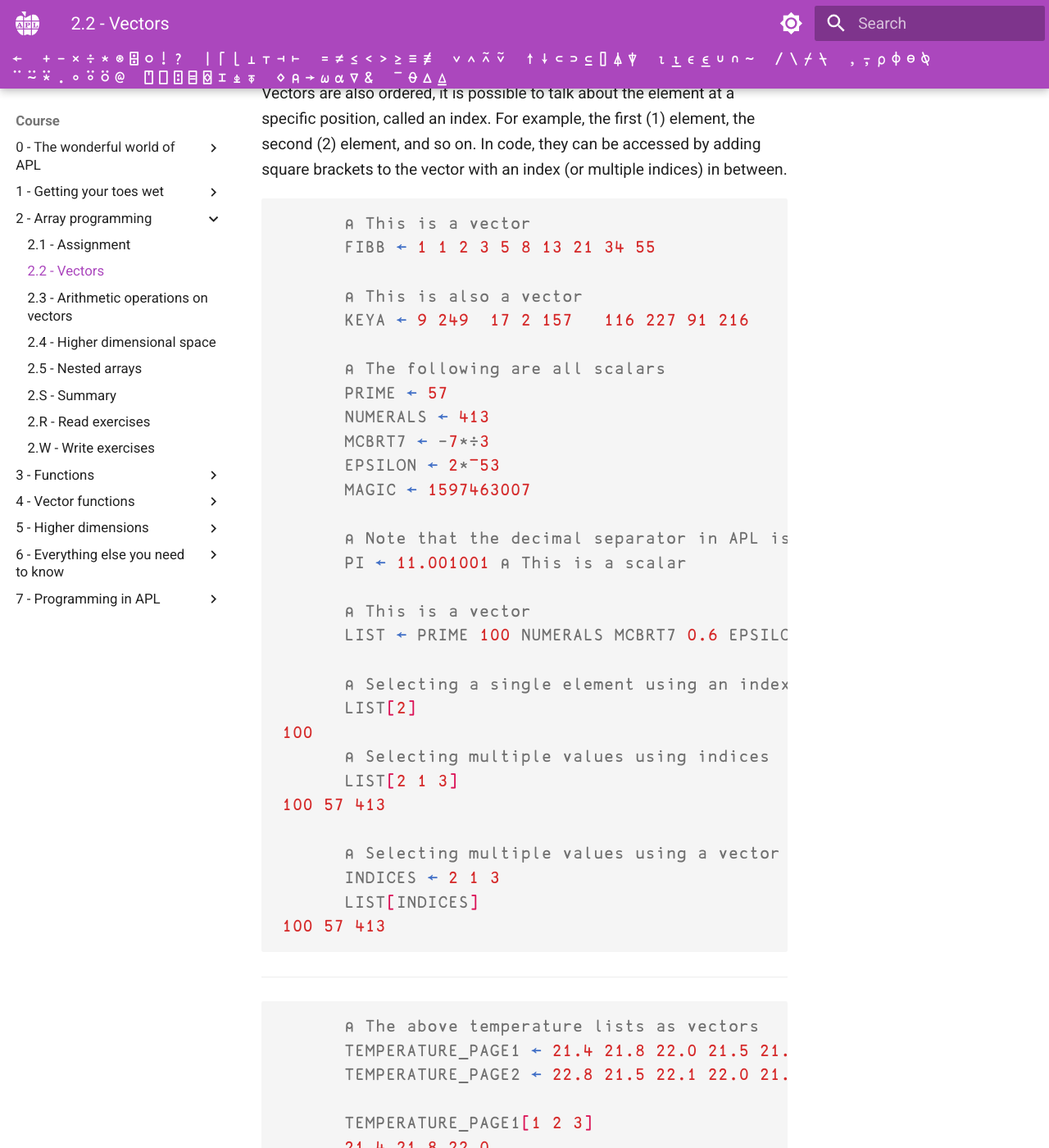
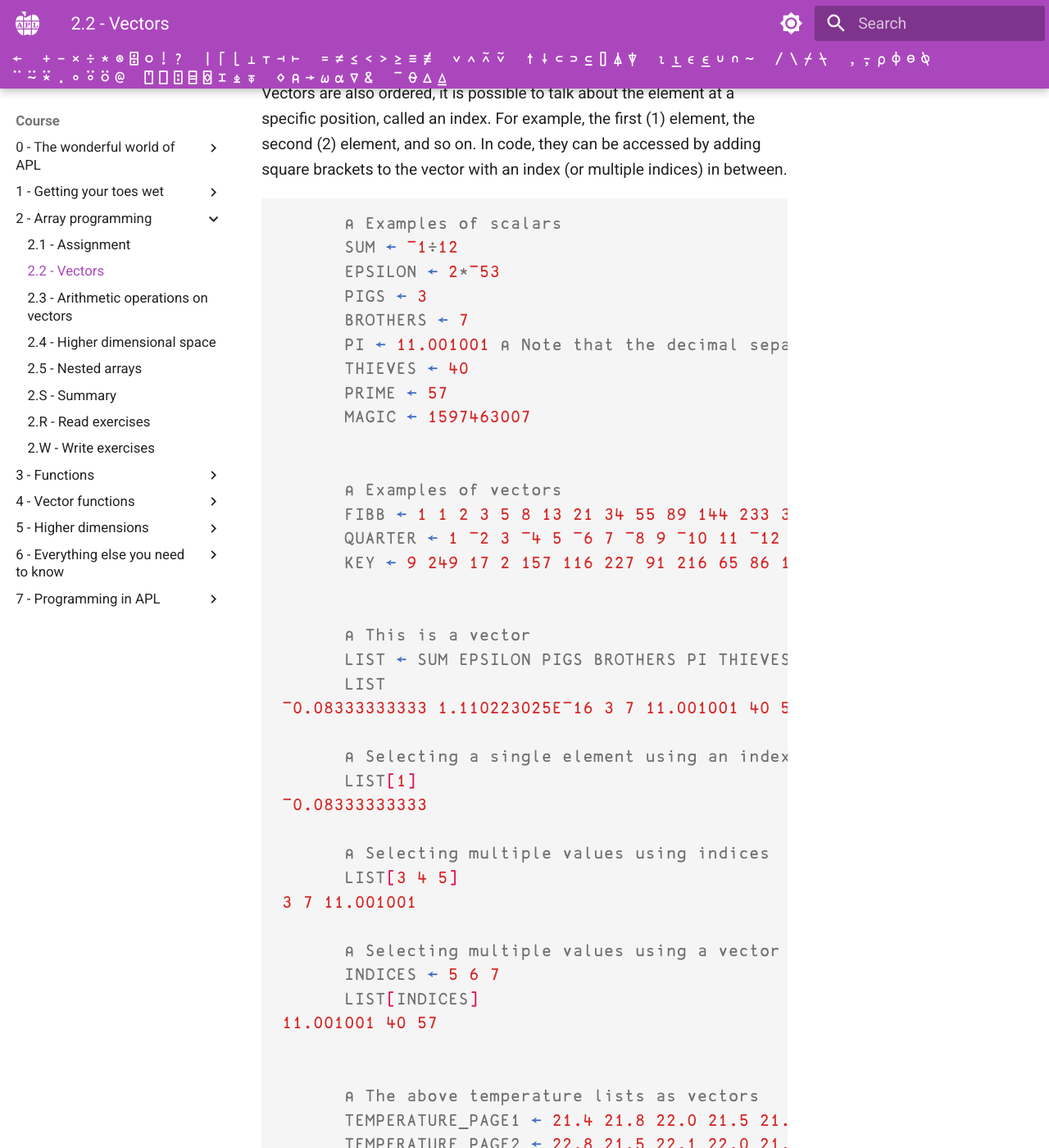
Before and after one commit to APLMOOC/APLMOOC, an MkDocs documentation site: the page built from docs/course/ch2/part2.md, in a window 1280 px wide and 1400 px high, scrolled down 1481 px. Shown: the whole window at 82% size. Built offline with MkDocs 1.6.1 and Material for MkDocs 9.7.7, drawn with Linux system fonts in a browser that asks for light colours; some web fonts are replaced; a script that is not in the unit is left out.

Commit message:
Change examples for Chapter 2 Part 2

````diff
--- a/docs/course/ch2/part2.md
+++ b/docs/course/ch2/part2.md
@@ -37,41 +37,42 @@ This is not the most efficient, or readable, method to input data into your syst
 Vectors are also ordered, it is possible to talk about the element at a specific position, called an index. For example, the first (1) element, the second (2) element, and so on. In code, they can be accessed by adding square brackets to the vector with an index (or multiple indices) in between.
 
 ```apl
-      ⍝ This is a vector
-      FIBB ← 1 1 2 3 5 8 13 21 34 55
-
-      ⍝ This is also a vector
-      KEYA ← 9 249  17 2 157   116 227 91 216    65 86 197 99 86 136 192
-
-      ⍝ The following are all scalars
+      ⍝ Examples of scalars
+      SUM ← ¯1÷12
+      EPSILON ← 2*¯53
+      PIGS ← 3
+      BROTHERS ← 7
+      PI ← 11.001001 ⍝ Note that the decimal separator in APL is the dot
+      THIEVES ← 40
       PRIME ← 57
-      NUMERALS ← 413
-      MCBRT7 ← -7*÷3
-      EPSILON ← 2*¯53
       MAGIC ← 1597463007
 
-      ⍝ Note that the decimal separator in APL is the dot
-      PI ← 11.001001 ⍝ This is a scalar
+
+      ⍝ Examples of vectors
+      FIBB ← 1 1 2 3 5 8 13 21 34 55 89 144 233 377 610 987 1597 2584 4181
+      QUARTER ← 1 ¯2 3 ¯4 5 ¯6 7 ¯8 9 ¯10 11 ¯12 13 ¯14 15 ¯16 17 ¯18
+      KEY ← 9 249 17 2 157 116 227 91 216 65 86 197 99 86 136 192
+
 
       ⍝ This is a vector
-      LIST ← PRIME 100 NUMERALS MCBRT7 0.6 EPSILON MAGIC 31.5
+      LIST ← SUM EPSILON PIGS BROTHERS PI THIEVES PRIME MAGIC
+      LIST
+¯0.08333333333 1.110223025E¯16 3 7 11.001001 40 57 1597463007
 
       ⍝ Selecting a single element using an index
-      LIST[2]
-100
+      LIST[1]
+¯0.08333333333
+
       ⍝ Selecting multiple values using indices
-      LIST[2 1 3]
-100 57 413
+      LIST[3 4 5]
+3 7 11.001001
 
       ⍝ Selecting multiple values using a vector of indices
-      INDICES ← 2 1 3
+      INDICES ← 5 6 7
       LIST[INDICES]
-100 57 413
-```
+11.001001 40 57
 
----
 
-```apl
       ⍝ The above temperature lists as vectors
       TEMPERATURE_PAGE1 ← 21.4 21.8 22.0 21.5 21.3 22.3
       TEMPERATURE_PAGE2 ← 22.8 21.5 22.1 22.0 21.9 22.4
````
